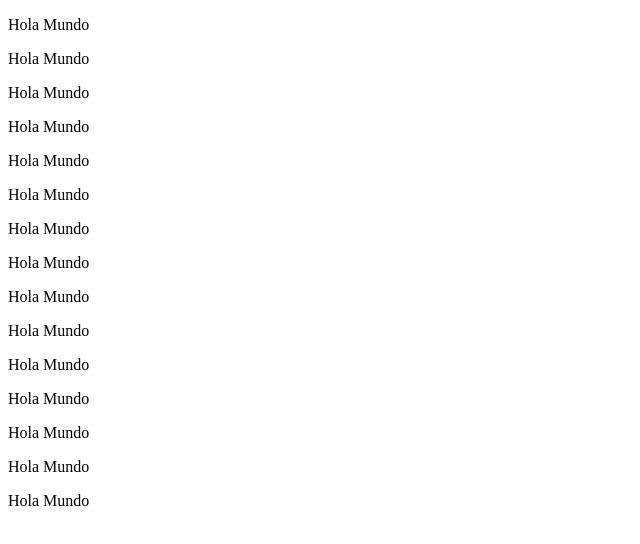
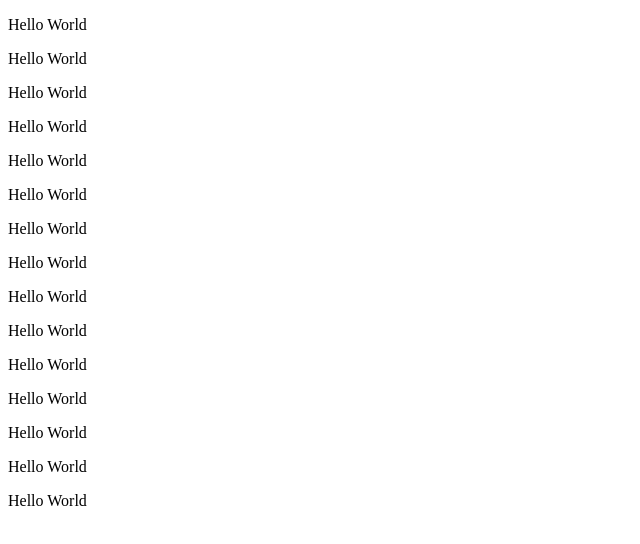
Before and after one commit to cesarwelch/multipleRemoteDorian1, a plain HTML site: page index.html in a window 1280 px wide. Shown: the whole page, without its empty margins (0-640 px from the left). Drawn offline with Linux system fonts and the light colour scheme.

Commit message:
change on index

```diff
--- a/index.html
+++ b/index.html
@@ -1,28 +1,26 @@
 <!DOCTYPE html>
 <html lang="en">
+  <head>
+    <meta charset="UTF-8" />
+    <meta name="viewport" content="width=device-width, initial-scale=1.0" />
+    <title>Document</title>
+  </head>
 
-<head>
-    <meta charset="UTF-8">
-    <meta name="viewport" content="width=device-width, initial-scale=1.0">
-    <title>Document</title>
-</head>
-
-<body>
-    <p>Hola Mundo</p>
-    <p>Hola Mundo</p>
-    <p>Hola Mundo</p>
-    <p>Hola Mundo</p>
-    <p>Hola Mundo</p>
-    <p>Hola Mundo</p>
-    <p>Hola Mundo</p>
-    <p>Hola Mundo</p>
-    <p>Hola Mundo</p>
-    <p>Hola Mundo</p>
-    <p>Hola Mundo</p>
-    <p>Hola Mundo</p>
-    <p>Hola Mundo</p>
-    <p>Hola Mundo</p>
-    <p>Hola Mundo</p>
-</body>
-
+  <body>
+    <p>Hello World</p>
+    <p>Hello World</p>
+    <p>Hello World</p>
+    <p>Hello World</p>
+    <p>Hello World</p>
+    <p>Hello World</p>
+    <p>Hello World</p>
+    <p>Hello World</p>
+    <p>Hello World</p>
+    <p>Hello World</p>
+    <p>Hello World</p>
+    <p>Hello World</p>
+    <p>Hello World</p>
+    <p>Hello World</p>
+    <p>Hello World</p>
+  </body>
 </html>
```
